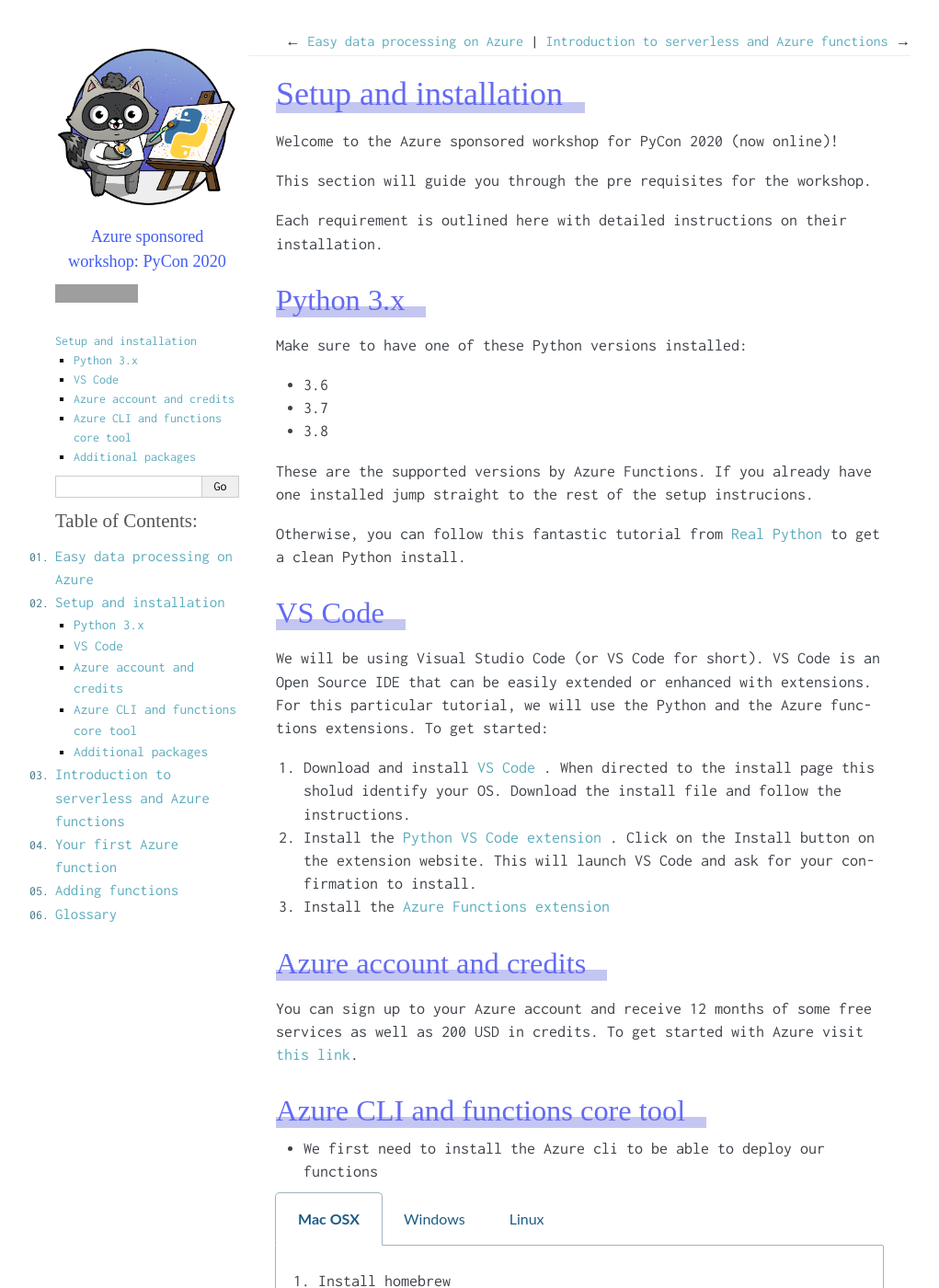
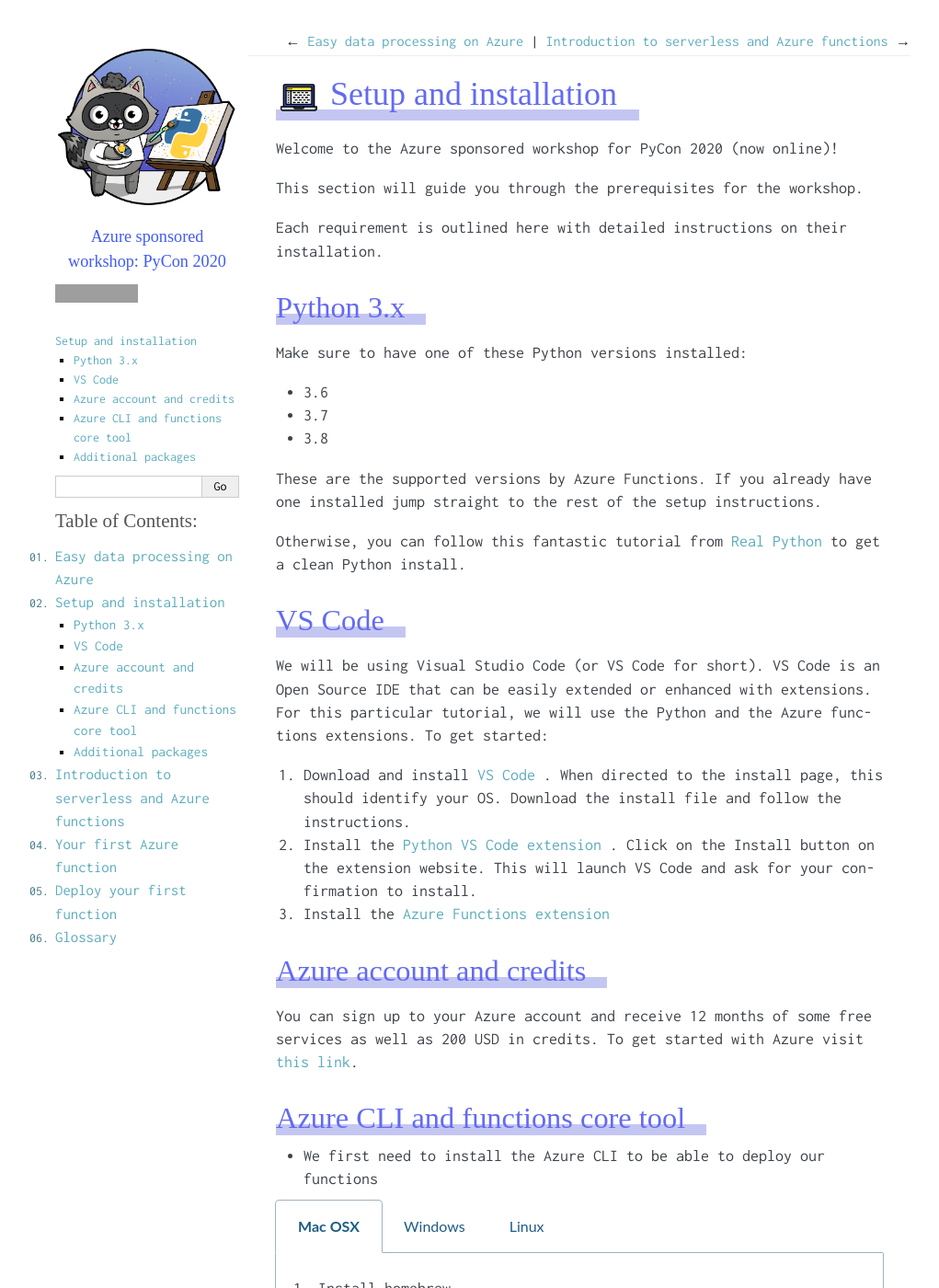
Before and after one commit to trallard/pycon2020-azure-functions, a Sphinx documentation site: the page built from docs/setup.rst, in a window 1280 px wide and 1400 px high. Shown: the whole window at 92% size, without its empty margins (120-1141 px from the left). Built offline with Sphinx 7.4.7, drawn with Linux system fonts in a browser that asks for light colours; some web fonts are replaced; some of the changed text lies outside the part shown; grey boxes are pictures that could not be loaded.

Commit message:
:pencil: Update tutorial

```diff
--- a/docs/setup.rst
+++ b/docs/setup.rst
@@ -1,11 +1,11 @@
 .. _setup:
 
-Setup and installation
-=========================
+|laptop| Setup and installation
+=================================
 
 Welcome to the Azure sponsored workshop for PyCon 2020 (now online)!
 
-This section will guide you through the pre requisites for the workshop.
+This section will guide you through the prerequisites for the workshop.
 
 Each requirement is outlined here with detailed instructions on their installation.
 
@@ -17,7 +17,7 @@
 - 3.7
 - 3.8
 
-These are the supported versions by Azure Functions. If you already have one installed jump straight to the rest of the setup instrucions.
+These are the supported versions by Azure Functions. If you already have one installed jump straight to the rest of the setup instructions.
 
 Otherwise, you can follow this fantastic tutorial from  `Real Python <https://realpython.com/installing-python/>`_ to get a clean Python install.
 
@@ -29,7 +29,7 @@
 For this particular tutorial, we will use the Python and the Azure functions extensions.
 To get started:
 
-1. Download and install `VS Code <https://code.visualstudio.com//?WT.mc_id=?WT.mc_id=pycon_tutorial-github-taallard>`_ . When directed to the install page this sholud identify your OS. Download the install file and follow the instructions.
+1. Download and install `VS Code <https://code.visualstudio.com//?WT.mc_id=?WT.mc_id=pycon_tutorial-github-taallard>`_ . When directed to the install page, this should identify your OS. Download the install file and follow the instructions.
 2. Install the `Python VS Code extension <https://marketplace.visualstudio.com/itemdetails?itemName=ms-python.python&wt.mc_id=?WT.mc_id=pycon_tutorial-github-taallard>`_ . Click on the Install button on the extension website. This will launch VS Code and ask for your confirmation to install.
 3. Install the `Azure Functions extension <https://marketplace.visualstudio.com/itemdetails?itemName=ms-azuretools.vscode-azurefunctions&wt.mc_id=?WT.mc_id=pycon_tutorial-github-taallard>`_
 
@@ -41,7 +41,7 @@
 
 Azure CLI and functions core tool
 ----------------------------------
-- We first need to install the Azure cli  to be able to deploy our functions
+- We first need to install the Azure CLI  to be able to deploy our functions
 
 .. tabs::
 
@@ -135,7 +135,7 @@
 
       git clone https://github/trallard
 
-      # change to the directory
+      # Change to the directory
       cd azure-functions-pycon
 
 2. Install the main dependencies:
```
Also changed, not shown: other parts of docs/setup.rst (+4 -4 lines), docs/02_functions_intro.rst (+24 -2 lines), docs/03_functionsdeploy.rst (+14 -3 lines), docs/_static/images/snaps/deploy1.png (added), docs/_static/images/snaps/runtime.png (added).
